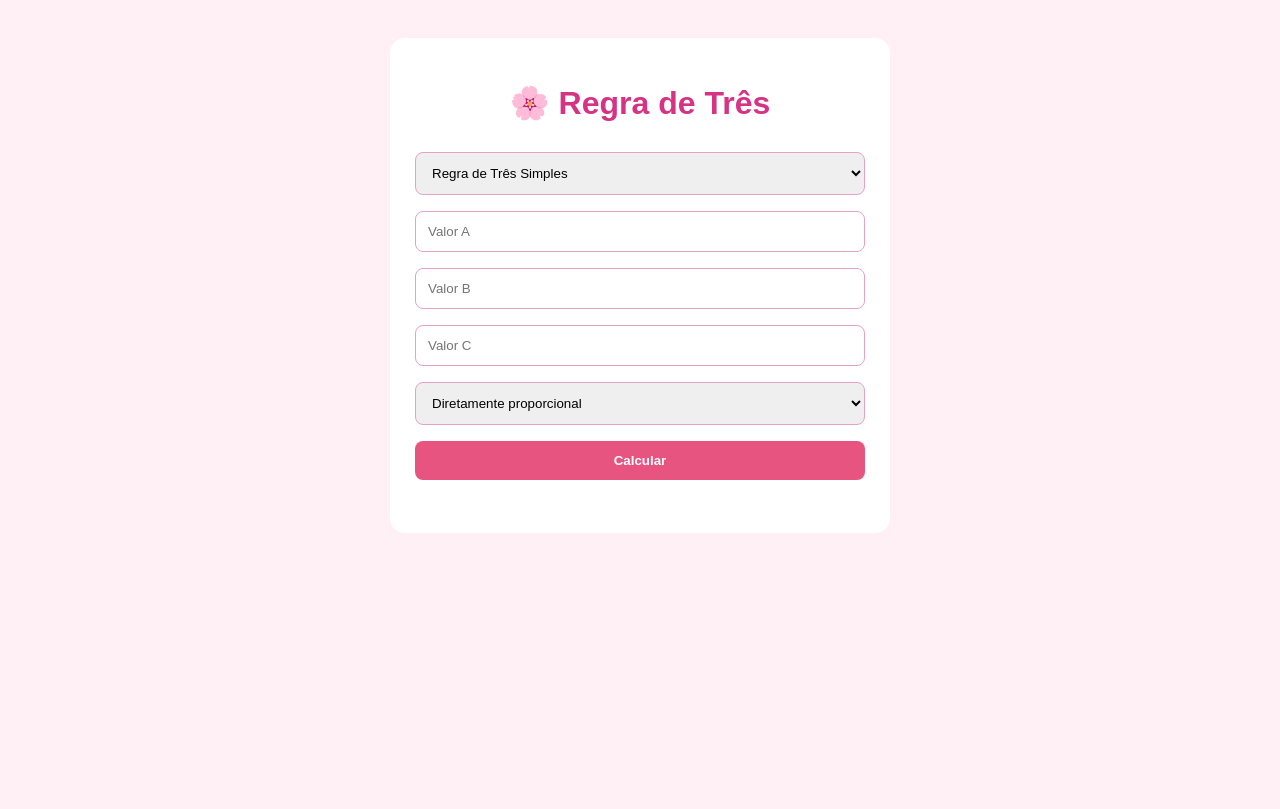
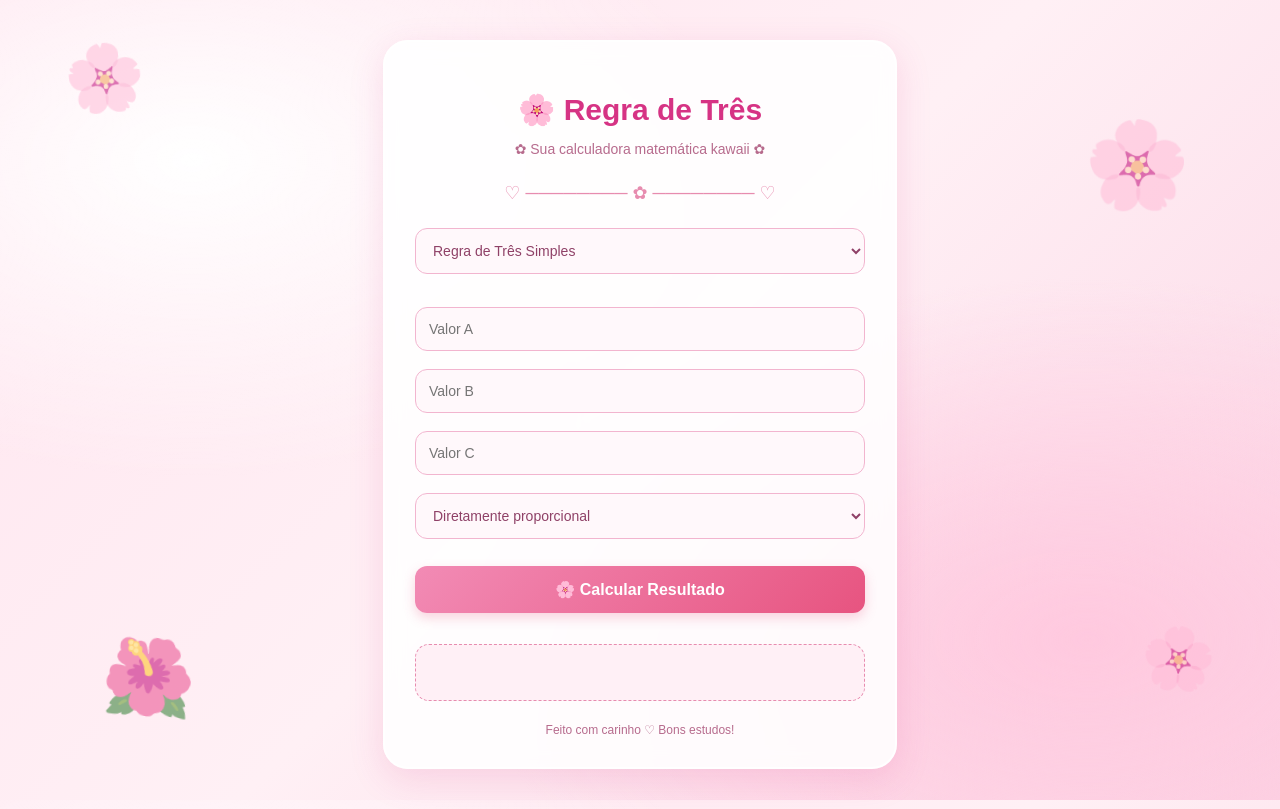
Before and after one commit to nanacrvski/nanacrvski.github.io, a plain HTML site: page index.html in a window 1280 px wide. Drawn offline with Linux system fonts and the light colour scheme.

Commit message:
Update index.html

```diff
--- a/index.html
+++ b/index.html
@@ -1,190 +1,487 @@
 <!DOCTYPE html>
 <html lang="pt-BR">
+
 <head>
 <meta charset="UTF-8">
 <meta name="viewport" content="width=device-width, initial-scale=1.0">
-<title>Calculadora de Regra de Três</title>
+
+<title>🌸 Calculadora Sakura</title>
 
 <style>
+
+/* FUNDO DO SITE */
+
 body {
     font-family: Arial, sans-serif;
-    background: #fff0f5;
+    background:
+        radial-gradient(ellipse at 15% 20%, #ffffff 0%, transparent 35%),
+        radial-gradient(ellipse at 85% 80%, #ffc9df 0%, transparent 40%),
+        linear-gradient(135deg, #ffe5ef, #fff0f5, #fbd4e4);
+    background-attachment: fixed;
     text-align: center;
-    padding: 30px 15px;
+    padding: 40px 15px;
+    min-height: 100vh;
+    margin: 0;
+    box-sizing: border-box;
+    overflow-x: hidden;
+    position: relative;
 }
 
+/* FLORES DECORATIVAS */
+
+.flower {
+    position: fixed;
+    font-size: 65px;
+    opacity: 0.55;
+    z-index: 0;
+    pointer-events: none;
+    animation: flutuar 5s ease-in-out infinite;
+}
+
+.flower1 {
+    top: 5%;
+    left: 5%;
+}
+
+.flower2 {
+    top: 15%;
+    right: 7%;
+    font-size: 85px;
+    animation-delay: 1s;
+}
+
+.flower3 {
+    bottom: 8%;
+    left: 8%;
+    font-size: 75px;
+    animation-delay: 2s;
+}
+
+.flower4 {
+    bottom: 12%;
+    right: 5%;
+    font-size: 60px;
+    animation-delay: 1.5s;
+}
+
+@keyframes flutuar {
+    0%, 100% {
+        transform: translateY(0px) rotate(-5deg);
+    }
+
+    50% {
+        transform: translateY(-15px) rotate(8deg);
+    }
+}
+
+/* CARTÃO PRINCIPAL */
+
 .container {
-    background: white;
+    position: relative;
+    z-index: 1;
+    background: rgba(255, 255, 255, 0.88);
+    backdrop-filter: blur(10px);
     max-width: 450px;
     margin: auto;
-    padding: 25px;
-    border-radius: 15px;
+    padding: 30px;
+    border-radius: 25px;
+    border: 2px solid #ffffff;
+    box-shadow: 0 10px 35px rgba(214, 51, 132, 0.15);
 }
+
+/* TÍTULO */
 
 h1 {
     color: #d63384;
+    font-size: 30px;
+    margin-bottom: 8px;
 }
+
+.subtitulo {
+    color: #b76b8d;
+    font-size: 14px;
+    margin-bottom: 25px;
+}
+
+/* DECORAÇÃO */
+
+.decoracao {
+    color: #e78caf;
+    font-size: 18px;
+    margin: 15px 0;
+}
+
+/* CAMPOS E SELETORES */
 
 input, select, button {
     width: 100%;
-    padding: 12px;
-    margin: 8px 0;
-    border: 1px solid #e5a3c1;
-    border-radius: 8px;
+    padding: 13px;
+    margin: 9px 0;
+    border: 1px solid #f2b5cf;
+    border-radius: 12px;
     box-sizing: border-box;
+    font-size: 14px;
+    outline: none;
 }
 
+input, select {
+    background: #fff8fb;
+    color: #8f4167;
+    transition: 0.3s;
+}
+
+input:focus, select:focus {
+    border-color: #e75480;
+    box-shadow: 0 0 8px rgba(231, 84, 128, 0.2);
+    background: white;
+}
+
+/* BOTÃO */
+
 button {
-    background: #e75480;
+    background: linear-gradient(135deg, #f28bb5, #e75480);
     color: white;
     border: none;
     cursor: pointer;
     font-weight: bold;
+    font-size: 16px;
+    margin-top: 18px;
+    padding: 14px;
+    box-shadow: 0 5px 12px rgba(231, 84, 128, 0.25);
+    transition: 0.3s;
 }
 
 button:hover {
-    background: #c2185b;
+    background: linear-gradient(135deg, #e75480, #c2185b);
+    transform: translateY(-3px);
+    box-shadow: 0 8px 15px rgba(194, 24, 91, 0.25);
 }
+
+/* ÁREA DE RESULTADO */
 
 #resultado {
     color: #c2185b;
-    font-size: 22px;
+    font-size: 21px;
     font-weight: bold;
-    margin-top: 20px;
+    margin-top: 22px;
+    padding: 15px;
+    background: #fff0f6;
+    border: 1px dashed #e78caf;
+    border-radius: 14px;
+    min-height: 25px;
 }
+
+/* ÁREAS DOS CÁLCULOS */
+
+#simples, #composta {
+    margin-top: 15px;
+}
+
+/* RODAPÉ */
+
+.rodape {
+    color: #b76b8d;
+    font-size: 12px;
+    margin-top: 22px;
+}
+
+/* CELULAR */
+
+@media (max-width: 500px) {
+
+    .container {
+        padding: 22px;
+    }
+
+    h1 {
+        font-size: 25px;
+    }
+
+    .flower {
+        font-size: 40px;
+    }
+
+}
+
 </style>
+
 </head>
 
 <body>
+
+<!-- FLORES DECORATIVAS -->
+
+<div class="flower flower1">🌸</div>
+<div class="flower flower2">🌸</div>
+<div class="flower flower3">🌺</div>
+<div class="flower flower4">🌸</div>
+
+
+<!-- CALCULADORA -->
 
 <div class="container">
 
 <h1>🌸 Regra de Três</h1>
 
+<p class="subtitulo">
+    ✿ Sua calculadora matemática kawaii ✿
+</p>
+
+<div class="decoracao">
+    ♡ ──────── ✿ ──────── ♡
+</div>
+
+<!-- ESCOLHA DO TIPO -->
+
 <select id="tipo" onchange="atualizar()">
-    <option value="simples">Regra de Três Simples</option>
-    <option value="composta">Regra de Três Composta</option>
+
+    <option value="simples">
+        Regra de Três Simples
+    </option>
+
+    <option value="composta">
+        Regra de Três Composta
+    </option>
+
 </select>
 
+
+<!-- REGRA DE TRÊS SIMPLES -->
+
 <div id="simples">
-    <input type="number" id="a" placeholder="Valor A">
-    <input type="number" id="b" placeholder="Valor B">
-    <input type="number" id="c" placeholder="Valor C">
+
+    <input type="number" id="a"
+    placeholder="Valor A">
+
+    <input type="number" id="b"
+    placeholder="Valor B">
+
+    <input type="number" id="c"
+    placeholder="Valor C">
 
     <select id="relacao">
-        <option value="direta">Diretamente proporcional</option>
-        <option value="inversa">Inversamente proporcional</option>
+
+        <option value="direta">
+            Diretamente proporcional
+        </option>
+
+        <option value="inversa">
+            Inversamente proporcional
+        </option>
+
     </select>
+
 </div>
 
+
+<!-- REGRA DE TRÊS COMPOSTA -->
+
 <div id="composta" hidden>
-    <input type="number" id="x" placeholder="Valor inicial de X">
 
-    <input type="number" id="g1" placeholder="Grandeza 1 - valor inicial">
-    <input type="number" id="g2" placeholder="Grandeza 1 - valor final">
+    <input type="number" id="x"
+    placeholder="Valor inicial de X">
+
+    <input type="number" id="g1"
+    placeholder="Grandeza 1 - valor inicial">
+
+    <input type="number" id="g2"
+    placeholder="Grandeza 1 - valor final">
 
     <select id="r1">
-        <option value="direta">Grandeza 1 - direta</option>
-        <option value="inversa">Grandeza 1 - inversa</option>
+
+        <option value="direta">
+            Grandeza 1 - direta
+        </option>
+
+        <option value="inversa">
+            Grandeza 1 - inversa
+        </option>
+
     </select>
 
-    <input type="number" id="g3" placeholder="Grandeza 2 - valor inicial">
-    <input type="number" id="g4" placeholder="Grandeza 2 - valor final">
+    <input type="number" id="g3"
+    placeholder="Grandeza 2 - valor inicial">
+
+    <input type="number" id="g4"
+    placeholder="Grandeza 2 - valor final">
 
     <select id="r2">
-        <option value="direta">Grandeza 2 - direta</option>
-        <option value="inversa">Grandeza 2 - inversa</option>
+
+        <option value="direta">
+            Grandeza 2 - direta
+        </option>
+
+        <option value="inversa">
+            Grandeza 2 - inversa
+        </option>
+
     </select>
+
 </div>
 
-<button onclick="calcular()">Calcular</button>
+
+<!-- BOTÃO -->
+
+<button onclick="calcular()">
+    🌸 Calcular Resultado
+</button>
+
+
+<!-- RESULTADO -->
 
 <div id="resultado"></div>
 
+<div class="rodape">
+    Feito com carinho ♡ Bons estudos!
 </div>
+
+</div>
+
+
+<!-- JAVASCRIPT -->
 
 <script>
 
 function atualizar() {
+
     let tipo = document.getElementById("tipo").value;
 
-    document.getElementById("simples").hidden = tipo !== "simples";
-    document.getElementById("composta").hidden = tipo !== "composta";
+    document.getElementById("simples").hidden =
+        tipo !== "simples";
+
+    document.getElementById("composta").hidden =
+        tipo !== "composta";
 
     document.getElementById("resultado").innerHTML = "";
+
 }
+
 
 function calcular() {
 
     let tipo = document.getElementById("tipo").value;
+
     let resultado = 0;
+
 
     if (tipo === "simples") {
 
         let a = Number(document.getElementById("a").value);
+
         let b = Number(document.getElementById("b").value);
+
         let c = Number(document.getElementById("c").value);
 
         let relacao = document.getElementById("relacao").value;
 
-        if (document.getElementById("a").value === "" ||
+
+        if (
+            document.getElementById("a").value === "" ||
             document.getElementById("b").value === "" ||
-            document.getElementById("c").value === "") {
+            document.getElementById("c").value === ""
+        ) {
+
             alert("Preencha todos os valores!");
+
             return;
+
         }
 
+
         if (relacao === "direta") {
+
             if (a === 0) {
+
                 alert("O valor A não pode ser zero!");
+
                 return;
+
             }
+
             resultado = (b * c) / a;
+
         } else {
+
             if (b === 0) {
+
                 alert("O valor B não pode ser zero!");
+
                 return;
+
             }
+
             resultado = (a * c) / b;
+
         }
+
 
     } else {
 
         let x = Number(document.getElementById("x").value);
+
         let g1 = Number(document.getElementById("g1").value);
+
         let g2 = Number(document.getElementById("g2").value);
+
         let g3 = Number(document.getElementById("g3").value);
+
         let g4 = Number(document.getElementById("g4").value);
 
+
         let r1 = document.getElementById("r1").value;
+
         let r2 = document.getElementById("r2").value;
+
 
         let campos = ["x", "g1", "g2", "g3", "g4"];
 
-        if (campos.some(id => document.getElementById(id).value === "")) {
+
+        if (campos.some(id =>
+            document.getElementById(id).value === ""
+        )) {
+
             alert("Preencha todos os valores!");
+
             return;
+
         }
 
-        if (g1 === 0 || g3 === 0 || (r1 === "inversa" && g2 === 0) ||
-            (r2 === "inversa" && g4 === 0)) {
+
+        if (
+            g1 === 0 ||
+            g3 === 0 ||
+            (r1 === "inversa" && g2 === 0) ||
+            (r2 === "inversa" && g4 === 0)
+        ) {
+
             alert("Os valores utilizados como divisores não podem ser zero!");
+
             return;
+
         }
+
 
         resultado = x;
 
         resultado *= r1 === "direta" ? g2 / g1 : g1 / g2;
+
         resultado *= r2 === "direta" ? g4 / g3 : g3 / g4;
+
     }
 
+
     document.getElementById("resultado").innerHTML =
-        "Resultado: X = " + resultado.toLocaleString("pt-BR", {
+
+        "🌸 Resultado: X = " + resultado.toLocaleString("pt-BR", {
+
             maximumFractionDigits: 4
+
         });
+
 }
 
 </script>
 
 </body>
+
 </html>
```
